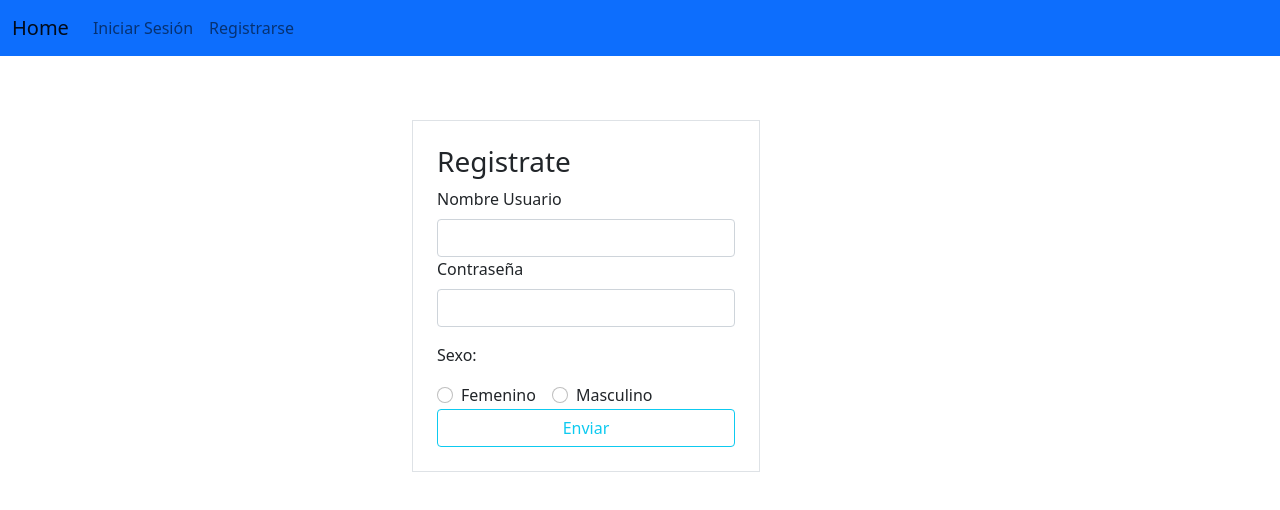
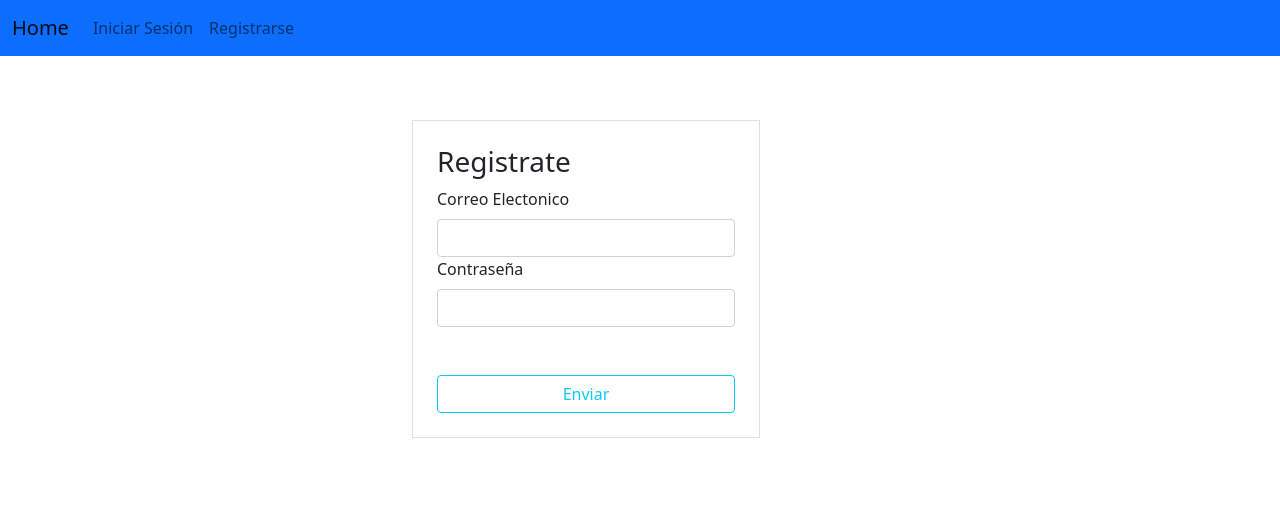
Before and after one commit to SantiVelez1012/tiendaOnlineFront, an Angular app: page /login in a window 1280 px wide. Shown: the top 510 px of the page. Built offline with nearby package versions, Linux system fonts and the light colour scheme.

Commit message:
loggin usser 1.1

```diff
--- a/src/app/components/form-login/form-login.component.html
+++ b/src/app/components/form-login/form-login.component.html
@@ -5,24 +5,13 @@
                       <h3>Registrate</h3>
 
                       <div>
-                          <label for="usuario" class="form-label">Nombre Usuario</label>
+                          <label for="usuario" class="form-label">Correo Electonico</label>
                           <input type="text" class="form-control" id="usuario">
                       </div>
 
-                      <div class="mb-3">
+                      <div class="mb-5">
                           <label for="password" class="form-label">Contraseña</label>
                           <input type="password" class="form-control" id="password">
-                      </div>
-
-                      <p>Sexo:</p>
-                      <div class="form-check form-check-inline">
-
-                          <input class="form-check-input" type="radio" name="inlineRadioOptions" id="inlineRadio1" value="option1">
-                          <label class="form-check-label" for="inlineRadio1">Femenino</label>
-                        </div>
-                        <div class="form-check form-check-inline">
-                          <input class="form-check-input" type="radio" name="inlineRadioOptions" id="inlineRadio2" value="option2">
-                          <label class="form-check-label" for="inlineRadio2">Masculino</label>
                       </div>
 
                       <div class="d-grid gap-2">
```
